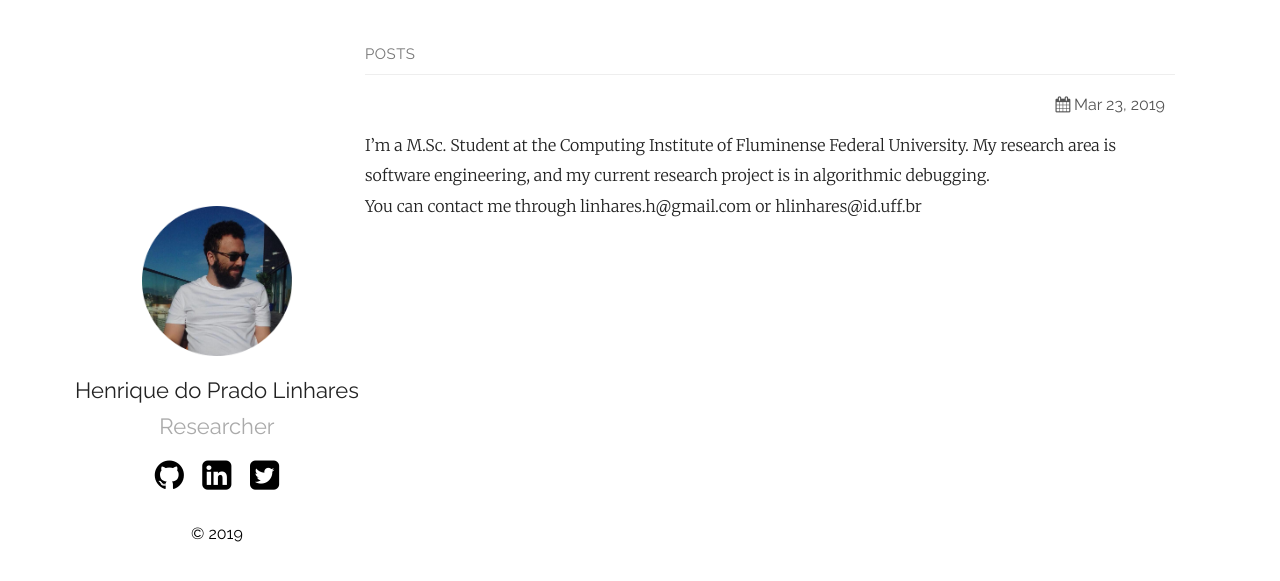
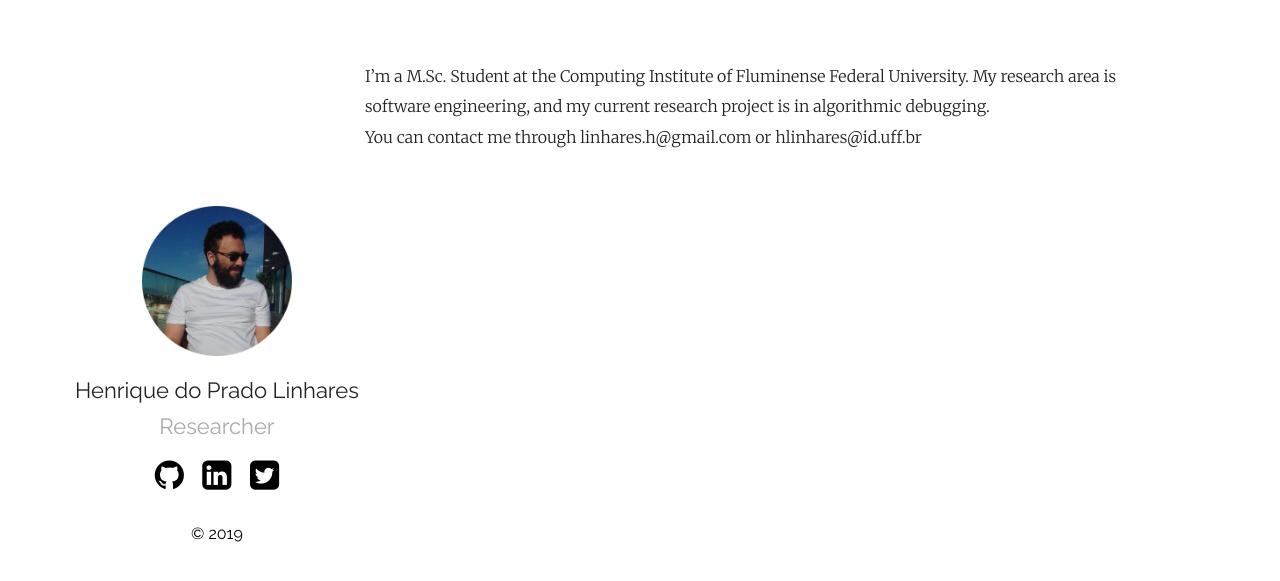
Before and after one commit to linharesh/linharesh.github.io, a Jekyll site: the page built from index.md, in a window 1280 px wide. Shown: the top 581 px of the page. Built offline with Jekyll 4.4.1, drawn with Linux system fonts in a browser that asks for light colours.

Commit message:
Update home.html

```diff
--- a/_layouts/home.html
+++ b/_layouts/home.html
@@ -12,7 +12,7 @@ layout: default
 <ul class="posts">
 	{%- for post in site.posts -%}
 	<li>
-		<h1 id="posts-label">posts</h1>
+
 	</li>
 	<li>
 		{%- assign date_format = site.minima.date_format | default: "%b %-d, %Y" -%}
@@ -25,7 +25,6 @@ layout: default
 				<li>{{ tag }}</li>
 				{%- endfor -%}
 			</ul>
-			<div class="post-date"><i class="icon-calendar"></i>{{ post.date | date: date_format }}</div>
 		</div>
 		<div class="post">
 			{%- if site.show_excerpts -%}
```
